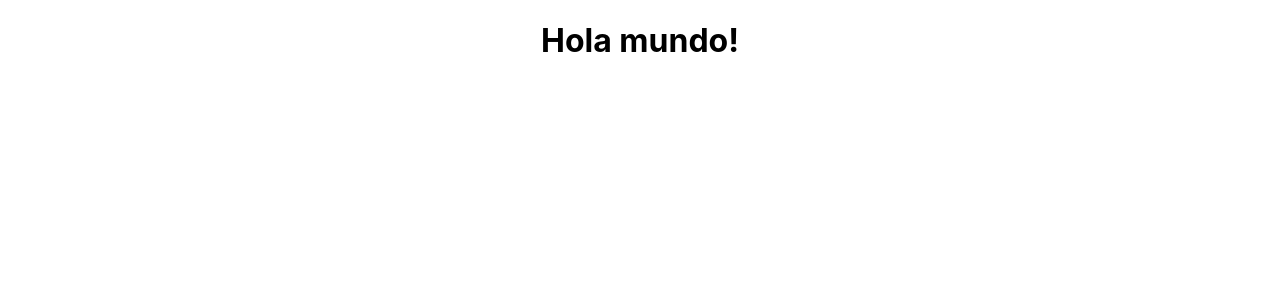
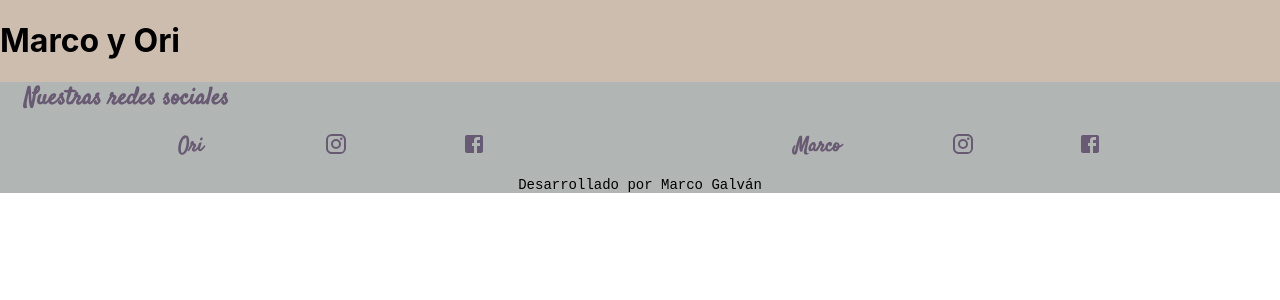
Before and after one commit to elmacro1/invitacion-boda, a React (Create React App) app in the folder my-app/: page / in a window 1280 px wide. Shown: the top 300 px of the page. Built offline with nearby package versions, Linux system fonts and the light colour scheme.

Commit message:
completo footer

```diff
--- a/my-app/public/index.html
+++ b/my-app/public/index.html
@@ -24,6 +24,12 @@
       work correctly both with client-side routing and a non-root public URL.
       Learn how to configure a non-root public URL by running `npm run build`.
     -->
+    <link rel="preconnect" href="https://fonts.googleapis.com" />
+    <link rel="preconnect" href="https://fonts.gstatic.com" crossorigin />
+    <link
+      href="https://fonts.googleapis.com/css2?family=Satisfy&display=swap"
+      rel="stylesheet"
+    />
     <title>React App</title>
   </head>
   <body>
--- a/my-app/src/App.css
+++ b/my-app/src/App.css
@@ -1,38 +1,7 @@
 .App {
-  text-align: center;
-}
-
-.App-logo {
-  height: 40vmin;
-  pointer-events: none;
-}
-
-@media (prefers-reduced-motion: no-preference) {
-  .App-logo {
-    animation: App-logo-spin infinite 20s linear;
-  }
-}
-
-.App-header {
-  background-color: #282c34;
-  min-height: 100vh;
+  background-color: var(--color-background);
   display: flex;
   flex-direction: column;
-  align-items: center;
-  justify-content: center;
-  font-size: calc(10px + 2vmin);
-  color: white;
+  margin: 0;
+  padding: 0;
 }
-
-.App-link {
-  color: #61dafb;
-}
-
-@keyframes App-logo-spin {
-  from {
-    transform: rotate(0deg);
-  }
-  to {
-    transform: rotate(360deg);
-  }
-}
--- a/my-app/src/App.jsx
+++ b/my-app/src/App.jsx
@@ -1,9 +1,12 @@
 import "./App.css";
+import Home from "./views/Home/Home";
+import Footer from "./views/Footer/Footer";
 
 function App() {
   return (
     <div className="App">
-      <h1>Hola mundo!</h1>
+      <Home />
+      <Footer />
     </div>
   );
 }
--- /dev/null
+++ b/my-app/src/components/Header/Header.jsx
@@ -0,0 +1,14 @@
+import React from "react";
+import style from "./Header.module.css";
+
+const Header = () => {
+  return (
+    <div className={style.container__main}>
+      <div className={style.container__content}>
+        <h1>Marco y Ori</h1>
+      </div>
+    </div>
+  );
+};
+
+export default Header;
--- a/my-app/src/index.css
+++ b/my-app/src/index.css
@@ -1,13 +1,19 @@
 body {
   margin: 0;
-  font-family: -apple-system, BlinkMacSystemFont, 'Segoe UI', 'Roboto', 'Oxygen',
-    'Ubuntu', 'Cantarell', 'Fira Sans', 'Droid Sans', 'Helvetica Neue',
+  font-family: -apple-system, BlinkMacSystemFont, "Segoe UI", "Roboto", "Oxygen",
+    "Ubuntu", "Cantarell", "Fira Sans", "Droid Sans", "Helvetica Neue",
     sans-serif;
   -webkit-font-smoothing: antialiased;
   -moz-osx-font-smoothing: grayscale;
 }
 
 code {
-  font-family: source-code-pro, Menlo, Monaco, Consolas, 'Courier New',
+  font-family: source-code-pro, Menlo, Monaco, Consolas, "Courier New",
     monospace;
 }
+
+:root {
+  --color-background: #cdbdaf;
+  --color-button: #686b92;
+  --color-font: #685a72;
+}
--- /dev/null
+++ b/my-app/src/views/Footer/Footer.jsx
@@ -0,0 +1,55 @@
+import React from "react";
+import style from "./Footer.module.css";
+import InstagramIcon from "@mui/icons-material/Instagram";
+import FacebookIcon from "@mui/icons-material/Facebook";
+
+const Footer = () => {
+  return (
+    <div className={style.container__main}>
+      <div className={style.container__content}>
+        <h2>Nuestras redes sociales</h2>
+        <div className={style.container__redes}>
+          <div className={style.container__redes_ori}>
+            <span>Ori</span>
+            <a
+              href="https://www.instagram.com/orianacruz6/"
+              target="_blank"
+              rel="noreferrer"
+            >
+              <InstagramIcon sx={{ color: "#685a72" }} />
+            </a>
+            <a
+              href="https://www.facebook.com/ori.cruz.3"
+              target="_blank"
+              rel="noreferrer"
+            >
+              <FacebookIcon sx={{ color: "#685a72" }} />
+            </a>
+          </div>
+          <div className={style.container__redes_marco}>
+            <span>Marco</span>
+            <a
+              href="https://www.instagram.com/marcogalvan98/"
+              target="_blank"
+              rel="noreferrer"
+            >
+              <InstagramIcon sx={{ color: "#685a72" }} />
+            </a>
+            <a
+              href="https://www.facebook.com/MarcoA.GalvanF"
+              target="_blank"
+              rel="noreferrer"
+            >
+              <FacebookIcon sx={{ color: "#685a72" }} />
+            </a>
+          </div>
+        </div>
+        <div className={style.container__info}>
+          <span>Desarrollado por Marco Galván</span>
+        </div>
+      </div>
+    </div>
+  );
+};
+
+export default Footer;
--- /dev/null
+++ b/my-app/src/views/Footer/Footer.module.css
@@ -0,0 +1,71 @@
+.container__main {
+  width: 100%;
+  display: flex;
+  justify-content: center;
+  align-items: center;
+  background-color: #b1b5b4;
+}
+
+.container__content {
+  width: 100%;
+  padding: 0 24px;
+  display: flex;
+  flex-direction: column;
+  justify-content: space-around;
+}
+
+.container__content h2 {
+  margin: 0;
+  font-family: "Satisfy", cursive;
+  color: var(--color-font);
+  margin-bottom: 16px;
+}
+
+.container__redes {
+  display: flex;
+  align-items: center;
+  justify-content: space-around;
+}
+
+.container__redes_ori {
+  display: flex;
+  align-items: center;
+  justify-content: space-between;
+  width: 25%;
+}
+
+.container__redes_ori span {
+  color: var(--color-font);
+  font-family: "Satisfy", cursive;
+  font-weight: 700;
+  font-size: 20px;
+  margin-right: 8px;
+}
+
+.container__redes_marco {
+  display: flex;
+  align-items: center;
+  justify-content: space-between;
+  width: 25%;
+}
+
+.container__redes_marco span {
+  color: var(--color-font);
+  font-family: "Satisfy", cursive;
+  font-weight: 700;
+  font-size: 20px;
+  margin-right: 8px;
+}
+
+.container__info {
+  margin-top: 16px;
+  text-align: center;
+  font-family: "Courier New", Courier, monospace;
+  font-weight: 400;
+  font-size: 14px;
+}
+
+a:hover {
+  transition: all 0.1s ease-in-out;
+  transform: scale(1.3);
+}
--- /dev/null
+++ b/my-app/src/views/Home/Home.jsx
@@ -0,0 +1,15 @@
+import React from "react";
+import style from "./Home.module.css";
+import Header from "../../components/Header/Header";
+
+const Home = () => {
+  return (
+    <div className={style.container__main}>
+      <div className={style.container__content}>
+        <Header />
+      </div>
+    </div>
+  );
+};
+
+export default Home;
```
Also changed, not shown: my-app/src/components/Header/Header.module.css (added), my-app/src/views/Home/Home.module.css (added).
